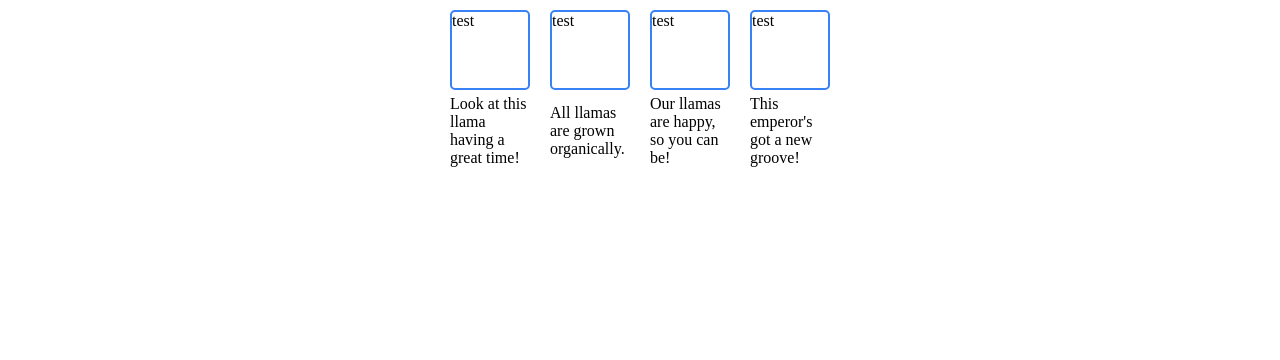
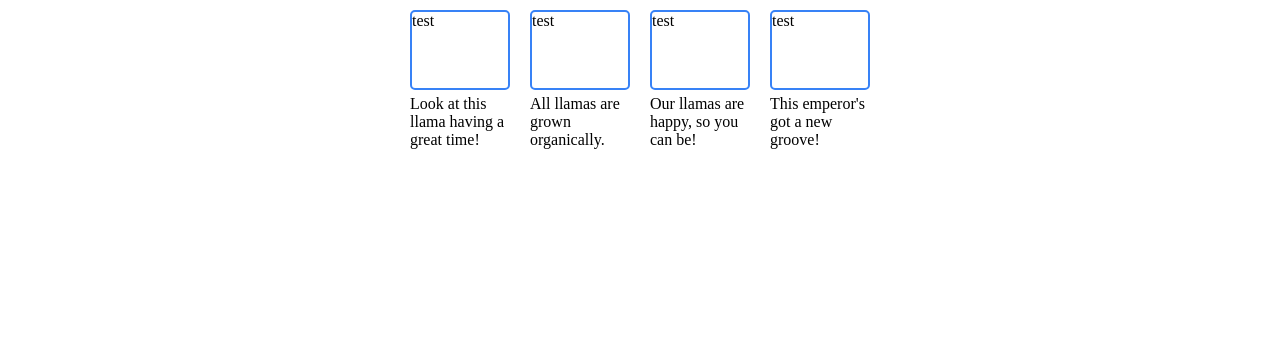
Before and after one commit to jay-its/landing-page, a plain HTML site: page index.html in a window 1280 px wide. Shown: the part 440-800 px from the top of the page. Drawn offline with Linux system fonts and the light colour scheme.

Commit message:
Make box look preetty

```diff
--- a/styles.css
+++ b/styles.css
@@ -90,7 +90,6 @@ margin-bottom: 10px;
 
 .info-container {
    padding: 25px;
-
 }
 
 .heading-two {
@@ -108,13 +107,12 @@ margin-bottom: 10px;
     justify-content: center;
     padding: 25px;
     gap: 20px;
-
 }
 
 .box {
     /* display: flex; */
     border: solid 2px #3882f6;
-    width: 80px;
+    width: 100px;
     height: 80px;
     border-radius: 5px;
 }
@@ -122,6 +120,7 @@ margin-bottom: 10px;
 .box-info {
     display: flex;
     align-items: center;
+    align-content: flex-start;
     justify-content: center;
     gap: 20px;
     margin-top: -20px;
@@ -130,6 +129,6 @@ margin-bottom: 10px;
 .info {
     display: flex;
     flex-wrap: wrap;
-    max-width: 80px;
+    max-width: 100px;
     align-items: flex-start;
 }
```
